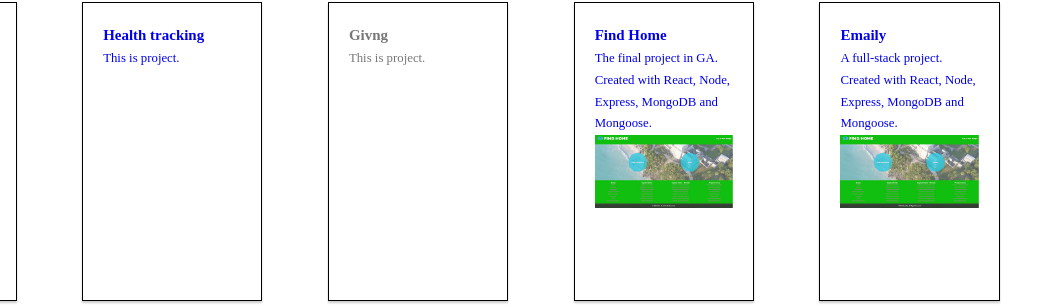
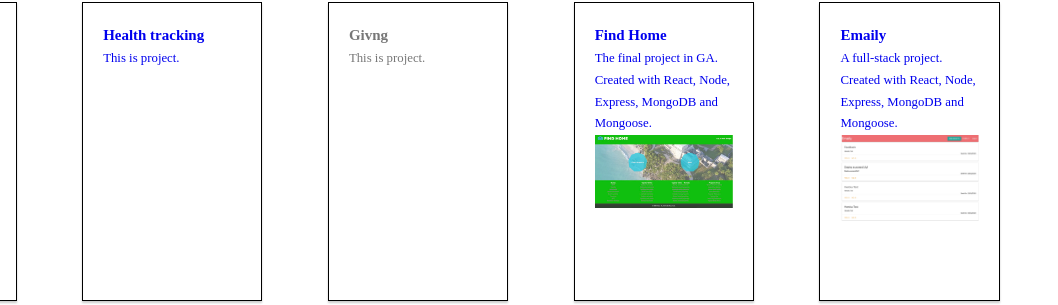
Before and after one commit to chenhe-henry/portfolio, a website: page index.html in a window 1280 px wide. Shown: the part 1768-2073 px from the top of the page, 222-1280 px from the left. Drawn offline with Linux system fonts and the light colour scheme.

Commit message:
update emaily img

```diff
--- a/index.html
+++ b/index.html
@@ -130,10 +130,7 @@
               A full-stack project. Created with React, Node, Express, MongoDB
               and Mongoose.
             </p>
-            <img
-              src="./img/findhome.jpg"
-              class="section-projects__project-img"
-            />
+            <img src="./img/emaily.jpg" class="section-projects__project-img" />
           </a>
         </div>
       </section>
```
Also changed, not shown: img/emaily.jpg (added).
